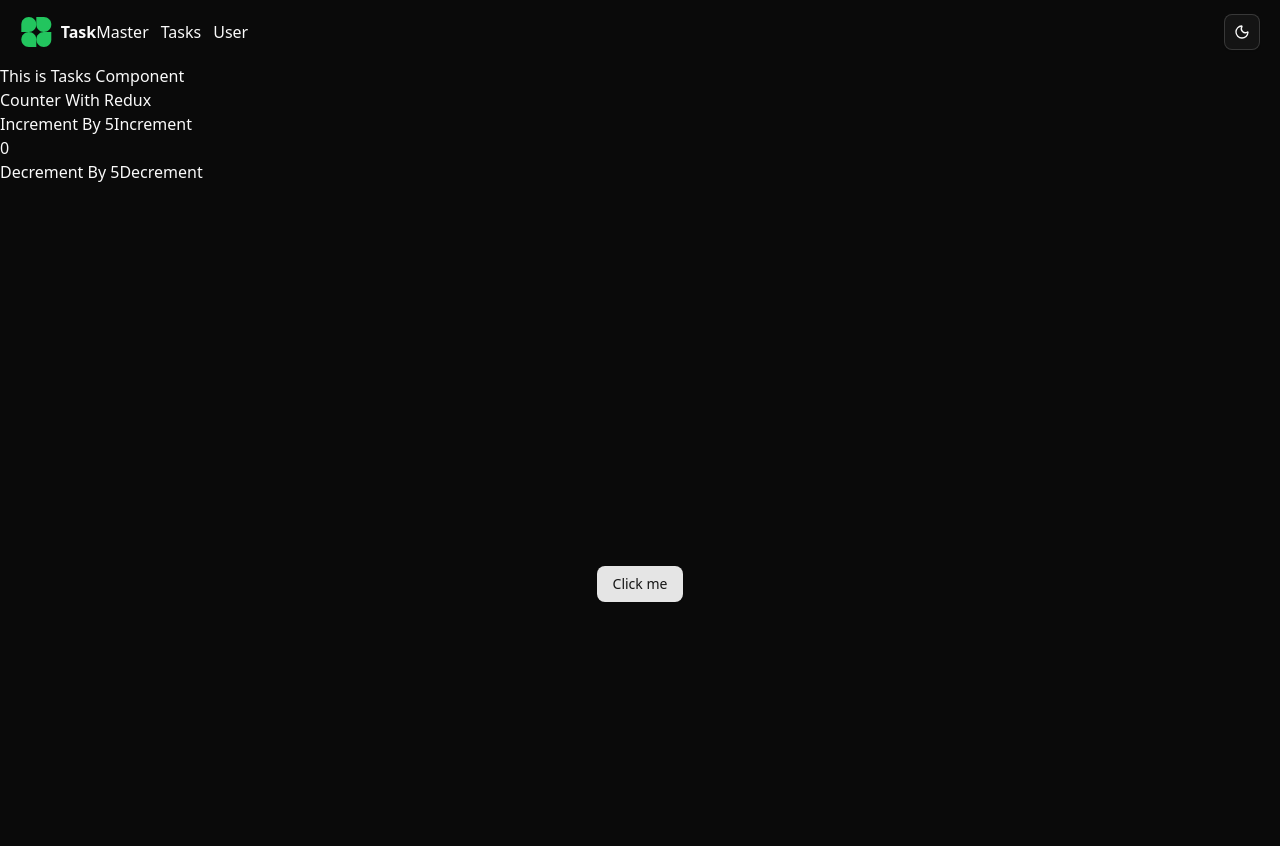
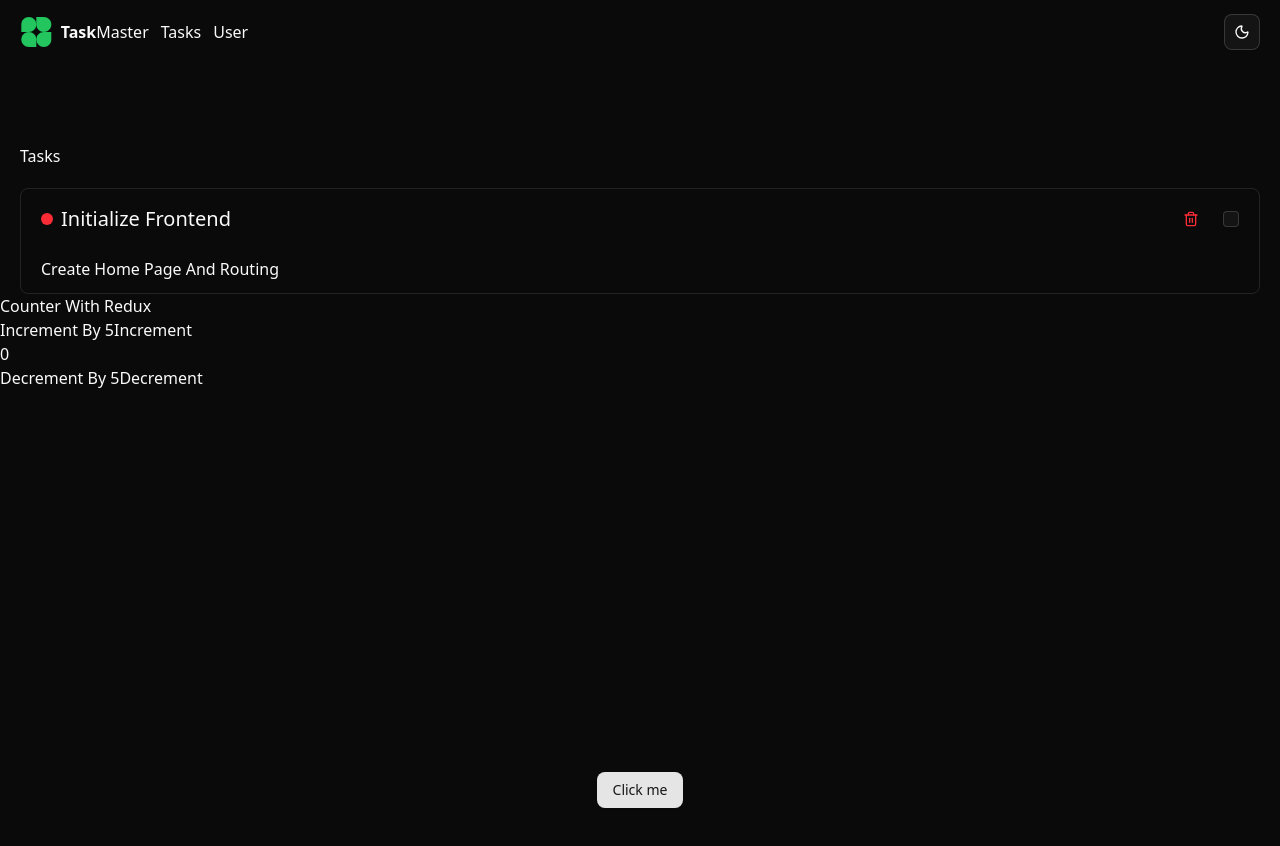
Before and after one commit to Md-Firoz-Mahmud-Nur/react-bootstrap-module-22, a React (Vite) app: page / in a window 1280 px wide. Shown: the top 846 px of the page. Built offline with nearby package versions, Linux system fonts and the light colour scheme.

Commit message:
Add : Task Card

```diff
--- a/package.json
+++ b/package.json
@@ -10,6 +10,7 @@
     "preview": "vite preview"
   },
   "dependencies": {
+    "@radix-ui/react-checkbox": "^1.3.2",
     "@radix-ui/react-dropdown-menu": "^2.1.15",
     "@radix-ui/react-slot": "^1.2.3",
     "@reduxjs/toolkit": "^2.8.2",
--- /dev/null
+++ b/src/components/modules/tasks/TaskCard.tsx
@@ -0,0 +1,39 @@
+import { Button } from "@/components/ui/button";
+import { Checkbox } from "@/components/ui/checkbox";
+import { cn } from "@/lib/utils";
+import type { ITask } from "@/types";
+import { Trash2 } from "lucide-react";
+
+interface IProps {
+  task: ITask;
+}
+
+export default function TaskCard({ task }: IProps) {
+  return (
+    <div className="border px-5 py-3 rounded-md ">
+      <div className="flex justify-between items-center">
+        <div className="flex gap-2 items-center">
+          <div
+            className={cn("size-3 rounded-full", {
+              "bg-green-500": task.priority === "Low",
+              "bg-yellow-500": task.priority === "Medium",
+              "bg-red-500": task.priority === "High",
+            })}></div>
+          <h1
+            className={cn("text-xl", {
+              "line-through": task.isCompleted,
+            })}>
+            {task.title}
+          </h1>
+        </div>
+        <div className="flex gap-3 items-center">
+          <Button variant="link" className="p-0 text-red-500">
+            <Trash2 />
+          </Button>
+          <Checkbox />
+        </div>
+      </div>
+      <p className="mt-5">{task?.description}</p>
+    </div>
+  );
+}
--- /dev/null
+++ b/src/components/ui/checkbox.tsx
@@ -0,0 +1,30 @@
+import * as React from "react"
+import * as CheckboxPrimitive from "@radix-ui/react-checkbox"
+import { CheckIcon } from "lucide-react"
+
+import { cn } from "@/lib/utils"
+
+function Checkbox({
+  className,
+  ...props
+}: React.ComponentProps<typeof CheckboxPrimitive.Root>) {
+  return (
+    <CheckboxPrimitive.Root
+      data-slot="checkbox"
+      className={cn(
+        "peer border-input dark:bg-input/30 data-[state=checked]:bg-primary data-[state=checked]:text-primary-foreground dark:data-[state=checked]:bg-primary data-[state=checked]:border-primary focus-visible:border-ring focus-visible:ring-ring/50 aria-invalid:ring-destructive/20 dark:aria-invalid:ring-destructive/40 aria-invalid:border-destructive size-4 shrink-0 rounded-[4px] border shadow-xs transition-shadow outline-none focus-visible:ring-[3px] disabled:cursor-not-allowed disabled:opacity-50",
+        className
+      )}
+      {...props}
+    >
+      <CheckboxPrimitive.Indicator
+        data-slot="checkbox-indicator"
+        className="flex items-center justify-center text-current transition-none"
+      >
+        <CheckIcon className="size-3.5" />
+      </CheckboxPrimitive.Indicator>
+    </CheckboxPrimitive.Root>
+  )
+}
+
+export { Checkbox }
--- a/src/pages/Tasks.tsx
+++ b/src/pages/Tasks.tsx
@@ -1,3 +1,4 @@
+import TaskCard from "@/components/modules/tasks/TaskCard";
 import { selectFilter, selectTasks } from "@/redux/features/task/taskSlice";
 import { useAppSelector } from "@/redux/hook";
 
@@ -9,8 +10,17 @@ export default function Tasks() {
   console.log(filter);
 
   return (
-    <div>
-      <h1>This is Tasks Component</h1>
+    <div
+      className="mx-auto max-w-7xl px-5 mt-20
+    ">
+      <div>
+        <h1>Tasks</h1>
+      </div>
+      <div className="space-y-5 mt-5">
+        {tasks.map((task) => {
+          return <TaskCard task={task} ></TaskCard>;
+        })}
+      </div>
     </div>
   );
 }
```
Also changed, not shown: 1 other file (tests, documents, lock files or other folders).
